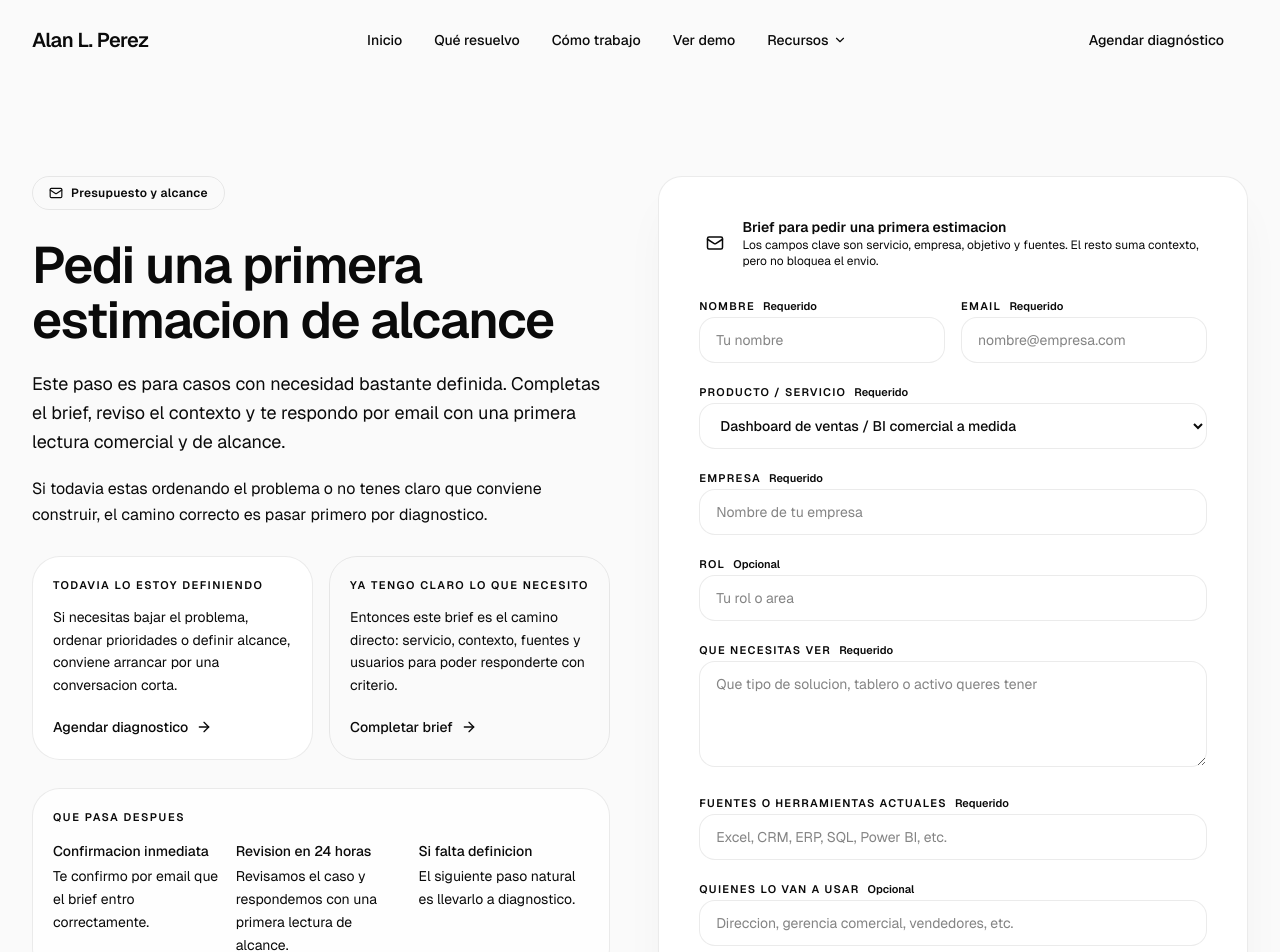
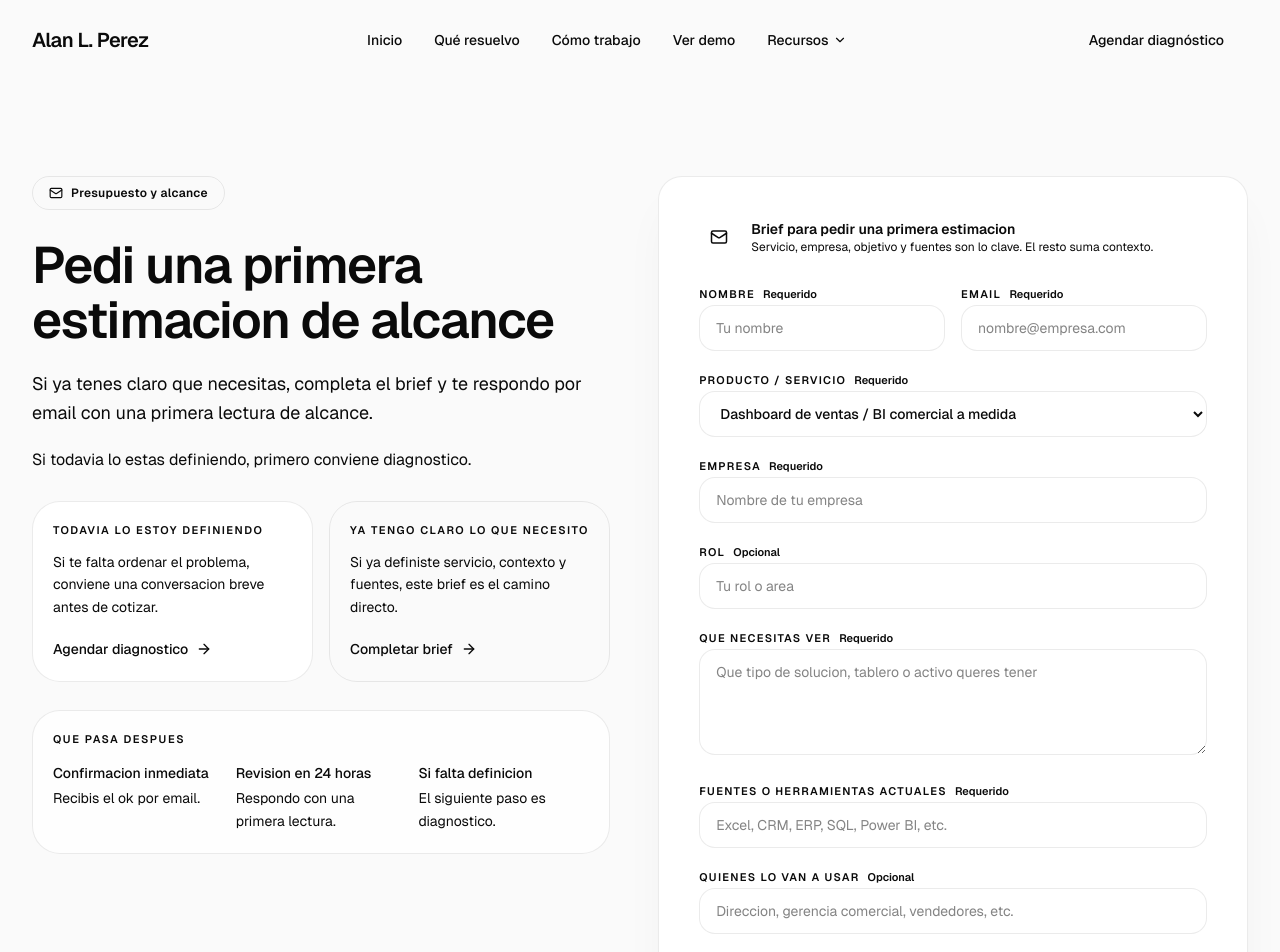
Before and after one commit to AluenIriarte/WebPage, a React (Vite) app: page /presupuesto-dashboard in a window 1280 px wide. Shown: the top 952 px of the page. Built offline with nearby package versions, Linux system fonts and the light colour scheme.

Commit message:
Refine quote flow copy and harden sheet backup

```diff
--- a/src/app/pages/GraciasPresupuestoDashboard.tsx
+++ b/src/app/pages/GraciasPresupuestoDashboard.tsx
@@ -4,7 +4,7 @@ import { ArrowRight, ClipboardCheck } from "lucide-react";
 import { Link, useLocation } from "react-router-dom";
 import { Footer } from "../components/Footer";
 import { Header } from "../components/Header";
-import { QUOTE_PAGE_HREF, ROOT_DIAGNOSTIC_SECTION_HREF } from "../lib/contact";
+import { ROOT_DIAGNOSTIC_SECTION_HREF } from "../lib/contact";
 
 type QuoteRequestState = {
   nombre?: string;
@@ -64,7 +64,7 @@ export function GraciasPresupuestoDashboard() {
                 </div>
 
                 <h1 className="text-4xl font-semibold leading-[1.08] tracking-tight text-foreground md:text-5xl">
-                  {nombre ? `Recibido, ${nombre}.` : "Solicitud enviada."}
+                  {nombre ? `Gracias por confiar, ${nombre}.` : "Gracias por confiar."}
                 </h1>
 
                 <p className="mt-5 max-w-2xl text-lg leading-relaxed text-muted-foreground">
@@ -93,10 +93,10 @@ export function GraciasPresupuestoDashboard() {
                     <ArrowRight className="h-4 w-4 transition-transform group-hover:translate-x-1" />
                   </Link>
                   <Link
-                    to={QUOTE_PAGE_HREF}
+                    to="/"
                     className="inline-flex items-center justify-center rounded-full border border-border px-7 py-3.5 text-sm font-medium text-foreground transition-colors hover:border-accent/35 hover:text-accent"
                   >
-                    Volver al brief
+                    Volver al inicio
                   </Link>
                 </div>
               </div>
--- a/src/app/pages/PresupuestoDashboard.tsx
+++ b/src/app/pages/PresupuestoDashboard.tsx
@@ -186,13 +186,11 @@ export function PresupuestoDashboard() {
                     Pedi una primera estimacion de alcance
                   </h1>
                   <p className="max-w-2xl text-lg leading-relaxed text-muted-foreground">
-                    Este paso es para casos con necesidad bastante definida. Completas el brief,
-                    reviso el contexto y te respondo por email con una primera lectura comercial y
-                    de alcance.
+                    Si ya tenes claro que necesitas, completa el brief y te respondo por email con
+                    una primera lectura de alcance.
                   </p>
                   <p className="max-w-3xl text-base leading-relaxed text-foreground/70">
-                    Si todavia estas ordenando el problema o no tenes claro que conviene construir,
-                    el camino correcto es pasar primero por diagnostico.
+                    Si todavia lo estas definiendo, primero conviene diagnostico.
                   </p>
                 </div>
 
@@ -202,8 +200,8 @@ export function PresupuestoDashboard() {
                       Todavia lo estoy definiendo
                     </p>
                     <p className="mt-3 text-sm leading-relaxed text-muted-foreground">
-                      Si necesitas bajar el problema, ordenar prioridades o definir alcance, conviene
-                      arrancar por una conversacion corta.
+                      Si te falta ordenar el problema, conviene una conversacion breve antes de
+                      cotizar.
                     </p>
                     <a
                       href={ROOT_DIAGNOSTIC_SECTION_HREF}
@@ -220,8 +218,8 @@ export function PresupuestoDashboard() {
                       Ya tengo claro lo que necesito
                     </p>
                     <p className="mt-3 text-sm leading-relaxed text-muted-foreground">
-                      Entonces este brief es el camino directo: servicio, contexto, fuentes y
-                      usuarios para poder responderte con criterio.
+                      Si ya definiste servicio, contexto y fuentes, este brief es el camino
+                      directo.
                     </p>
                     <a
                       href="#brief-cotizacion"
@@ -241,19 +239,19 @@ export function PresupuestoDashboard() {
                     <div>
                       <p className="text-sm font-medium text-foreground">Confirmacion inmediata</p>
                       <p className="mt-1 text-sm leading-relaxed text-muted-foreground">
-                        Te confirmo por email que el brief entro correctamente.
+                        Recibis el ok por email.
                       </p>
                     </div>
                     <div>
                       <p className="text-sm font-medium text-foreground">Revision en 24 horas</p>
                       <p className="mt-1 text-sm leading-relaxed text-muted-foreground">
-                        Revisamos el caso y respondemos con una primera lectura de alcance.
+                        Respondo con una primera lectura.
                       </p>
                     </div>
                     <div>
                       <p className="text-sm font-medium text-foreground">Si falta definicion</p>
                       <p className="mt-1 text-sm leading-relaxed text-muted-foreground">
-                        El siguiente paso natural es llevarlo a diagnostico.
+                        El siguiente paso es diagnostico.
                       </p>
                     </div>
                   </div>
@@ -276,8 +274,7 @@ export function PresupuestoDashboard() {
                       Brief para pedir una primera estimacion
                     </p>
                     <p className="text-xs text-muted-foreground">
-                      Los campos clave son servicio, empresa, objetivo y fuentes. El resto suma
-                      contexto, pero no bloquea el envio.
+                      Servicio, empresa, objetivo y fuentes son lo clave. El resto suma contexto.
                     </p>
                   </div>
                 </div>
@@ -389,8 +386,8 @@ export function PresupuestoDashboard() {
                     <p className="text-sm font-semibold text-foreground">Respaldo y salida manual</p>
                   </div>
                   <p className="text-sm leading-relaxed text-muted-foreground">
-                    Enviamos confirmacion al email cargado y tambien una notificacion interna. Si
-                    algo falla, siempre podes copiar el brief y enviarlo manualmente a{" "}
+                    Te confirmo el envio por email y guardo el brief en el registro interno. Si
+                    algo falla, siempre podes copiarlo y enviarlo manualmente a{" "}
                     <a
                       href={`mailto:${CONTACT_EMAIL}`}
                       className="font-medium text-foreground underline underline-offset-2"
--- a/workers/brevo-worker.js
+++ b/workers/brevo-worker.js
@@ -278,6 +278,21 @@ async function postQuoteBackupToSheet(env, payload) {
     throw new Error(`Sheets webhook devolvio ${response.status}: ${errorText}`);
   }
 
+  const responseText = await response.text();
+  let responsePayload = null;
+
+  try {
+    responsePayload = responseText ? JSON.parse(responseText) : null;
+  } catch {
+    responsePayload = null;
+  }
+
+  if (!responsePayload?.ok) {
+    throw new Error(
+      `Sheets webhook respondio sin confirmar escritura: ${responseText || "empty_response"}`,
+    );
+  }
+
   return true;
 }
 
```
